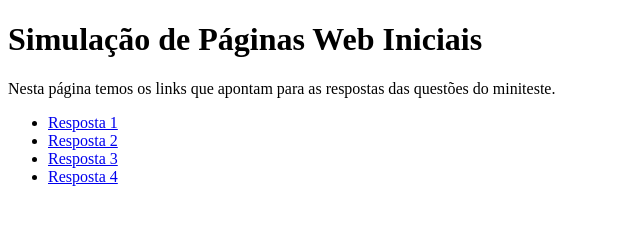
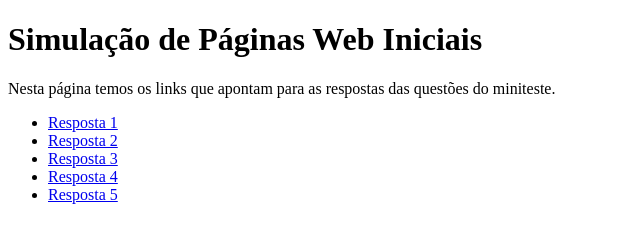
Before and after one commit to DanielFerreira11/Lab-1---PWEB, a plain HTML site: page index.html in a window 1280 px wide. Shown: the full height of the page, 0-640 px from the left. Drawn offline with Linux system fonts and the light colour scheme.

Commit message:
Adiciona resposta 5

```diff
--- a/index.html
+++ b/index.html
@@ -21,6 +21,9 @@
         <li>
             <a href="resposta4.txt"> Resposta 4</a>
         </li>
+        <li>
+            <a href="resposta5.txt"> Resposta 5</a>
+        </li>
     </ul>
 
 </body>
```
Also changed, not shown: resposta5.txt (added).
